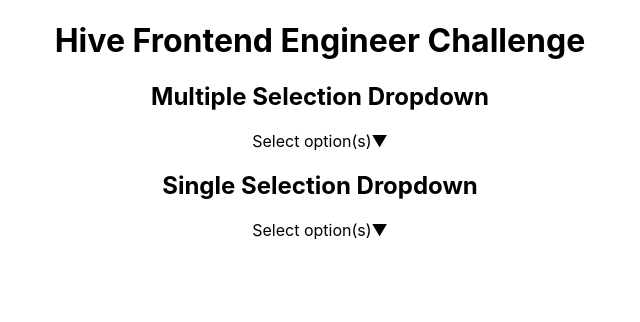
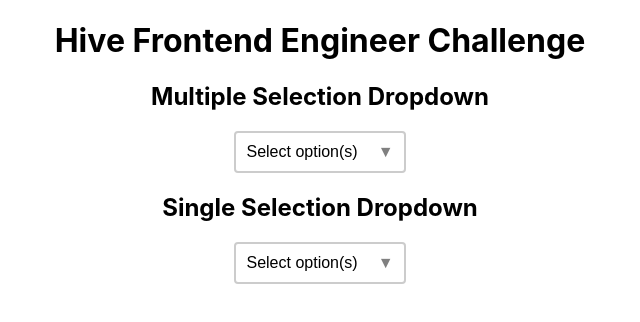
Before and after one commit to grace-sun-shine/dropdown-component, a React (Create React App) app: page / in a window 1280 px wide. Shown: the top 322 px of the page, without its empty margins (320-960 px from the left). Built offline with nearby package versions, Linux system fonts and the light colour scheme.

Commit message:
improved style

```diff
--- a/src/App.js
+++ b/src/App.js
@@ -2,16 +2,27 @@ import './App.css';
 import Dropdown from './components/Dropdown';
 
 function App() {
-  const options = ['Oliver Hansen', 'Van Henry', 'April Tucker', 'Ralph Hubbard'];
+  // const options = ['Oliver Hansen', 'Van Henry', 'April Tucker', 'Ralph Hubbard', 'twenty'];
+
+  // write a function to generate random names with given length
+  const generateRandomNames = (length) => {
+    const names = [];
+    for (let i = 0; i < length; i++) {
+      names.push(`Name ${i}`);
+    }
+    return names;
+  }
+
+  const options = generateRandomNames(10);
 
   return (
     <div className='App'>
       <h1>Hive Frontend Engineer Challenge</h1>
       <div className="display">
         <h2>Multiple Selection Dropdown</h2>
-        <Dropdown options={options} multiple={true} onSelect={(selected) => console.log(selected)}/>
+        <Dropdown options={options} multiple={true} onSelect={(selectedItems) => console.log(selectedItems)}/>
         <h2>Single Selection Dropdown</h2>
-        <Dropdown options={options} multiple={false} onSelect={(selected) => console.log(selected)}/>
+        <Dropdown options={options} multiple={false} onSelect={(selectedItem) => console.log(selectedItem)}/>
       </div>
     </div>
   );
--- a/src/components/Dropdown.css
+++ b/src/components/Dropdown.css
@@ -0,0 +1,80 @@
+.dropdown {
+    position: relative;
+    display: inline-block;
+    user-select: none;
+    font-family: Arial, sans-serif;
+    text-align: left;
+  }
+
+  .dropdown-header {
+    padding: 10px;
+    background-color: #fff;
+    border: 2px solid #ccc;
+    border-radius: 4px;
+    cursor: pointer;
+    min-width: 100px;
+  }
+
+  .dropdown-header-text {
+    white-space: nowrap;
+    overflow-x: auto;
+    max-width: 100px;
+  }
+
+  .dropdown-header:hover {
+    border: 2px solid #007bff;
+  }
+
+  .dropdown-header.open {
+    border: 2px solid #007bff;
+  }
+
+  .dropdown-arrow {
+    float: right;
+    margin-left: 20px;
+    color:gray;
+    transition: transform 0.3s;
+  }
+
+  .dropdown-arrow.open {
+    transform: rotate(180deg);
+  }
+
+  .dropdown-body input[type = "checkbox"] {
+    margin-right: 10px;
+    cursor: pointer;
+  }
+
+  .dropdown-body {
+    position: absolute;
+    background-color: #fff;
+    border: 1px solid #ccc;
+    border-radius: 4px;
+    width: 100%;
+    z-index: 1;
+    box-shadow: 0 0 6px rgba(0, 0, 0, 0.2);
+    margin-top: 4px;
+    max-height: 200px;
+    overflow-y: auto;
+  }
+
+  .dropdown-body-actions {
+    display: flex;
+    justify-content: space-between;
+    padding: 5px;
+    border-bottom: 1px solid #f1f1f1;
+  }
+
+  .dropdown-option {
+    padding: 10px;
+    cursor: pointer;
+    transition: all 0.3s;
+  }
+
+  .dropdown-option:hover {
+    background-color: #f1f1f1;
+  }
+
+  .dropdown-option.selected {
+    background-color: rgb(232, 246, 254);
+  }
--- a/src/components/Dropdown.js
+++ b/src/components/Dropdown.js
@@ -31,8 +31,8 @@ const Dropdown = ({ options, multiple, onSelect}) => {
     return (
         <div className='dropdown'>
             <div className='dropdown-header' onClick={toggleDropdown}>
-            {selectedOptions.length > 0 ? selectedOptions.join(', ') : 'Select option(s)'}
-            <span className={`dropdown-arrow ${isOpen ? 'open' : ''}`}>&#9660;</span>
+                {selectedOptions.length > 0 ? selectedOptions.join(', ') : 'Select option(s)'}
+                <span className={`dropdown-arrow ${isOpen ? 'open' : ''}`}>&#9660;</span>
             </div>
             {isOpen && (
                 <div className='dropdown-body'>
```
